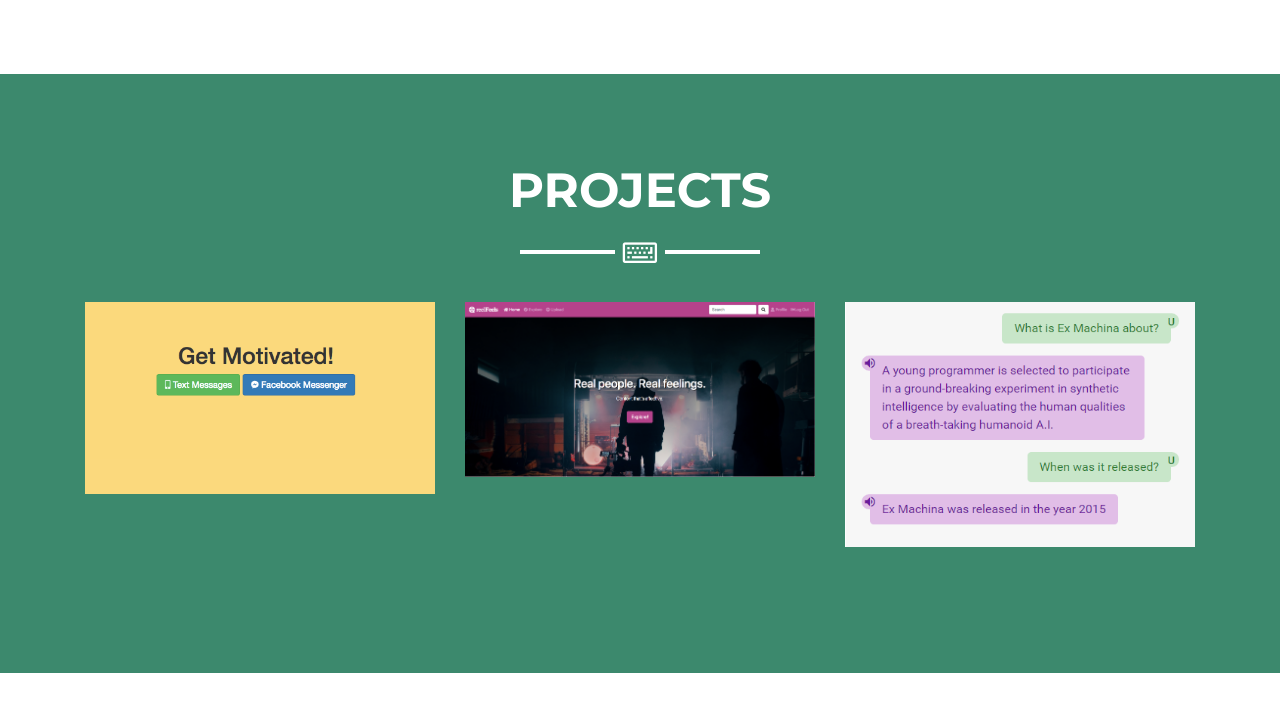
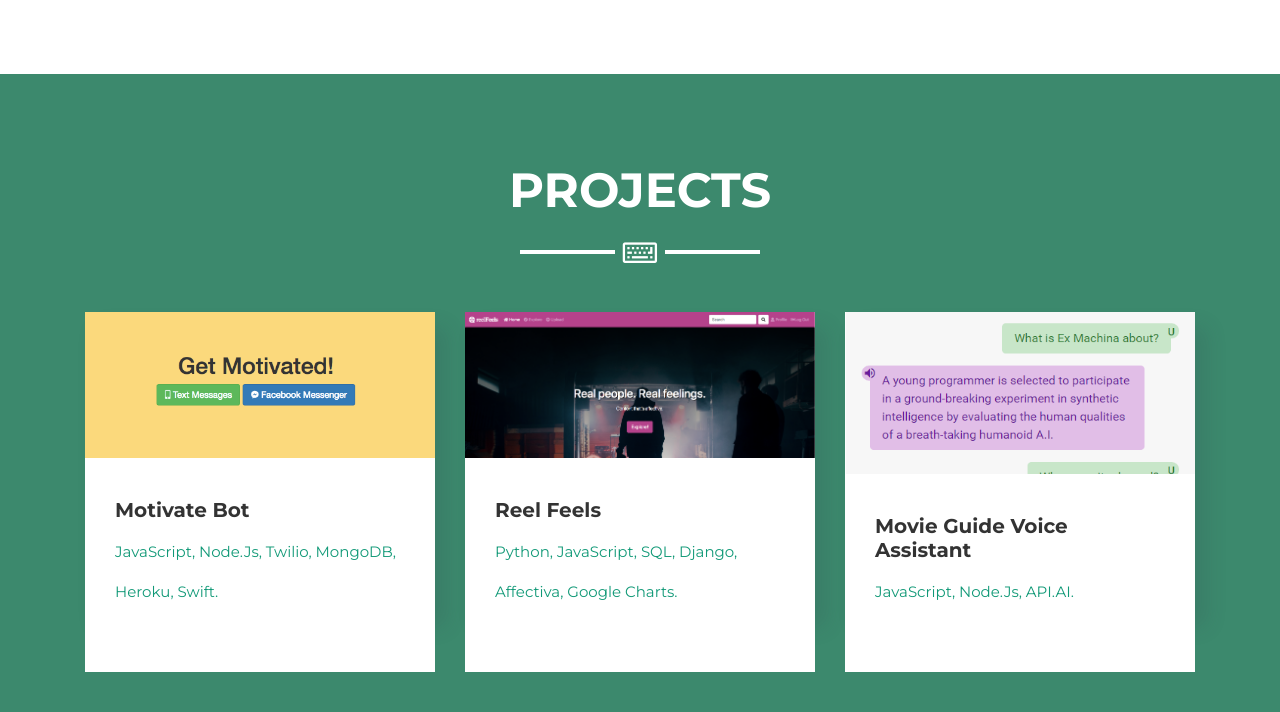
Before and after one commit to Humad/humad.github.io, a plain HTML site: page index.html in a window 1280 px wide. Shown: the part 1428-2140 px from the top of the page. Before the commit the page ends 2101 px from the top, so only its background shows below. Drawn offline with Linux system fonts and the light colour scheme.

Commit message:
added cards, updated ui

```diff
--- a/css/freelancer.css
+++ b/css/freelancer.css
@@ -55,7 +55,7 @@ hr.star-dark {
 
 hr.star-dark:after {
   color: #3C896D;
-  background-color: white;
+  background-color: #fff;
 }
 
 section {
@@ -373,3 +373,118 @@ a:focus, a:hover, a:active {
   background-color: #3C896D;
   border-color: #3C896D;
 }
+
+
+/* Portfolio cards */
+/* https://codepen.io/tanmoyopenroot/pen/XgdBpY?editors=1100 */
+
+html,
+body {
+    background-color: #fff;
+}
+
+a,
+a:hover,
+a:active {
+    text-decoration: none;
+    color: #525c65;
+    transition: color 0.3s ease;
+}
+
+.product-card {
+    position: relative;
+    margin: 10px 0px;
+    z-index: 1;
+    display: block;
+    background: #FFFFFF;
+    min-width: 270px;
+    height: 300px;
+    box-shadow: 12px 15px 20px 0px rgba(46, 61, 73, 0.15);
+    border-radius: 0.375rem;
+    transition: all 0.3s ease;
+}
+
+.product-card:hover {
+    box-shadow: 2px 4px 8px 0px rgba(46, 61, 73, 0.2)
+}
+
+.product-card .card-thumbnail {
+    background: #000000;
+    /* height: 400px; */
+    overflow: hidden;
+}
+
+.product-card .card-thumbnail img {
+    display: block;
+    width: 120%;
+    -webkit-transition: all .3s cubic-bezier(0, .5, .5, 1);
+    -o-transition: all .3s cubic-bezier(0, .5, .5, 1);
+    transition: all .3s cubic-bezier(0, .5, .5, 1);
+}
+
+.product-card:hover .card-thumbnail img {
+    -webkit-transform: scale(1.1);
+    -moz-transform: scale(1.1);
+    transform: scale(1.1);
+    opacity: .6;
+}
+
+.product-card .card-content {
+    position: absolute;
+    bottom: -60px;
+    background: #FFFFFF;
+    width: 100%;
+    padding: 40px 30px;
+    -webkti-box-sizing: border-box;
+    -moz-box-sizing: border-box;
+    box-sizing: border-box;
+    -webkit-transition: all 0.3s cubic-bezier(0.37, 0.75, 0.61, 1.05) 0s;
+    -moz-transition: all 0.3s cubic-bezier(0.37, 0.75, 0.61, 1.05) 0s;
+    -ms-transition: all 0.3s cubic-bezier(0.37, 0.75, 0.61, 1.05) 0s;
+    -o-transition: all 0.3s cubic-bezier(0.37, 0.75, 0.61, 1.05) 0s;
+    transition: all 0.3s cubic-bezier(0.37, 0.75, 0.61, 1.05) 0s;
+}
+
+.product-card .card-content .send {
+    position: absolute;
+    top: -30px;
+    right: 10px;
+    height: 60px;
+    width: 60px;
+    background: #197;
+    border-radius: 50%;
+    cursor: pointer;
+    transition: all 1s ease;
+    transition-delay: 0.3s;
+    opacity: 0;
+}
+
+.product-card:hover .card-content .send {
+    opacity: 1;
+}
+
+.product-card .card-content .card-title {
+    margin: 0;
+    padding: 0 0 10px;
+    color: #333333;
+    font-size: 20px;
+    font-weight: 700;
+    text-transform: capitalize;
+}
+
+.product-card .card-content .card-sub-title {
+    margin: 0;
+    padding: 0 0 20px;
+    color: #197;
+    font-size: 15px;
+    font-weight: 400;
+    text-transform: capitalize;
+}
+
+.product-card .card-content .description {
+    color: #666666;
+    font-size: 14px;
+    line-height: 1.8em;
+    display: none;
+    /* height: 0px; */
+}
--- a/index.html
+++ b/index.html
@@ -100,32 +100,62 @@
         <div class="row">
           <div class="col-md-6 col-lg-4">
             <a class="portfolio-item d-block mx-auto" href="#portfolio-modal-1">
-              <div class="portfolio-item-caption d-flex position-absolute h-100 w-100">
-                <div class="portfolio-item-caption-content my-auto w-100 text-center text-white">
-                  <i class="fa fa-search-plus fa-3x"></i>
+              <div class="product-card">
+                  <div class="card-thumbnail">
+                    <img class="img-responsive img-fluid" src="img/portfolio/motivate-bot.png">
+                  </div>
+                  <div class="card-content">
+                    <h1 class="card-title">
+                      Motivate Bot
+                    </h1>
+                    <h2 class="card-sub-title">
+                      JavaScript, Node.js, Twilio, MongoDB, Heroku, Swift.
+                    </h2>
+                    <p class="description">
+                      A text-message app that sends you periodic motivational/wholesome messages.
+                    </p>
+                  </div>
                 </div>
-              </div>
-              <img class="img-fluid" src="img/portfolio/motivate-bot.png" alt="">
             </a>
           </div>
           <div class="col-md-6 col-lg-4">
             <a class="portfolio-item d-block mx-auto" href="#portfolio-modal-2">
-              <div class="portfolio-item-caption d-flex position-absolute h-100 w-100">
-                <div class="portfolio-item-caption-content my-auto w-100 text-center text-white">
-                  <i class="fa fa-search-plus fa-3x"></i>
+              <div class="product-card">
+                  <div class="card-thumbnail">
+                    <img class="img-responsive img-fluid" src="img/portfolio/reel-feels.png">
+                  </div>
+                  <div class="card-content">
+                    <h1 class="card-title">
+                      Reel Feels
+                    </h1>
+                    <h2 class="card-sub-title">
+                        Python, JavaScript, SQL, Django, Affectiva, Google Charts.
+                    </h2>
+                    <p class="description">
+                      A content sharing platform that provides insights into user emotions and emotional changes.
+                    </p>
+                  </div>
                 </div>
-              </div>
-              <img class="img-fluid" src="img/portfolio/reel-feels.png" alt="">
             </a>
           </div>
           <div class="col-md-6 col-lg-4">
             <a class="portfolio-item d-block mx-auto" href="#portfolio-modal-3">
-              <div class="portfolio-item-caption d-flex position-absolute h-100 w-100">
-                <div class="portfolio-item-caption-content my-auto w-100 text-center text-white">
-                  <i class="fa fa-search-plus fa-3x"></i>
-                </div>
-              </div>
-              <img class="img-fluid" src="img/portfolio/movie-guide01.png" alt="">
+                <div class="product-card">
+                    <div class="card-thumbnail">
+                      <img class="img-responsive img-fluid" src="img/portfolio/movie-guide01.png">
+                    </div>
+                    <div class="card-content">
+                      <h1 class="card-title">
+                          Movie Guide Voice Assistant
+                      </h1>
+                      <h2 class="card-sub-title">
+                          JavaScript, Node.js, API.AI.
+                      </h2>
+                      <p class="description">
+                        An interactive voice assistant that provides information about movies.
+                      </p>
+                    </div>
+                  </div>
             </a>
           </div>
         </div>
```
